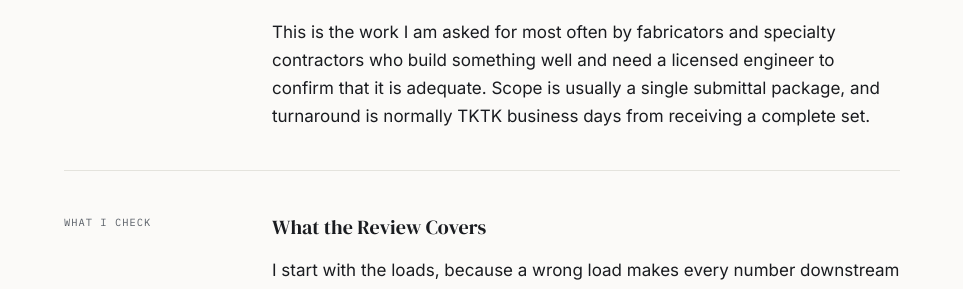
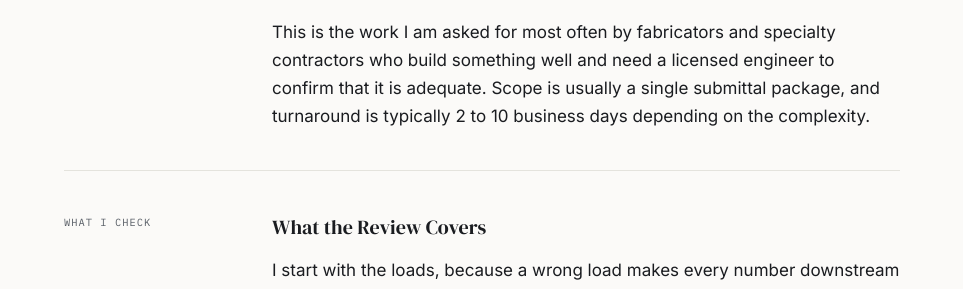
Before and after one commit to Ricyteach/ricyteach.github.io, a Jekyll site: the page built from shop-drawing-review/index.html, in a window 1280 px wide and 900 px high. Shown: the part 460-749 px from the top of the window, without its empty margins (158-1121 px from the left). Built offline with Jekyll 4.4.1, drawn with Linux system fonts in a browser that asks for light colours.

Commit message:
Add service pages for shop drawing review and condition assessment
Create two new service pages at /shop-drawing-review/ and
/condition-assessment/. These are the two services with direct
evidence of search demand, since both of the projects the owner
identified as having found him through search were of these types, and
neither had any page on the site.

Both pages follow the existing service page structure: the section,
rail, eyebrow, and body markup, one level one heading, level two
headings below it, no new stylesheet rules, and no inline styles. The
condition assessment page is deliberately written for a homeowner or a
contractor rather than for an engineer, since that is who searches for
it.

Wire both pages in: two new navigation entries after Structural, two
new entries in the homepage expertise list, a mention in the homepage
practice summary, and cross links from the cold-formed steel and
reinforced concrete sections of the structural engineering page.

Record both pages in the service page list in CLAUDE.md and in the
SERVICE_PAGES set in docs/check-articles.py, so an article may cite
either one as its service page.

Turnaround times are stated as supplied by the owner: 2 to 10 business
days for a shop drawing review and 2 to 5 business days for a
condition assessment report, both depending on complexity. No TKTK
tokens remain.

Two statements still need the owner to confirm they are accurate: that
one round of re-review is included in the original fee, and that site
visits are available in the Dayton region.

The navigation now holds twelve items. It wraps rather than breaking,
and whether to reduce it is an open question for the owner.

Co-Authored-By: Claude Opus 5 <noreply@anthropic.com>
Claude-Session: https://claude.ai/code/session_019b1CTGsaeDdmD8gLVGHKwX

```diff
--- a/condition-assessment/index.html
+++ b/condition-assessment/index.html
@@ -11,7 +11,7 @@ description: "Site visit, evaluation, and written engineering opinion on existin
   <div class="section-body">
     <h1>Structural Condition Assessment</h1>
     <p>Something in an existing building looks wrong, or somebody has told you it is wrong, and you need a licensed engineer to look at it and put an opinion in writing. That is a condition assessment.</p>
-    <p>I visit the structure, document what is actually there, determine whether what you are seeing is a structural problem, and write up what I found and what I recommend. Turnaround on the written report is normally TKTK business days after the site visit.</p>
+    <p>I visit the structure, document what is actually there, determine whether what you are seeing is a structural problem, and write up what I found and what I recommend. Turnaround on the written report is typically 2 to 5 business days after the site visit, depending on the complexity.</p>
   </div>
 </section>
 
--- a/shop-drawing-review/index.html
+++ b/shop-drawing-review/index.html
@@ -11,7 +11,7 @@ description: "Independent engineering review of shop drawings and submittals for
   <div class="section-body">
     <h1>Shop Drawing and Submittal Review</h1>
     <p>A fabricator, installer, or general contractor sends me a set of shop drawings. I review them against the governing code and the design intent, tell you in writing what is adequate and what is not, and provide a stamped letter when the review supports one.</p>
-    <p>This is the work I am asked for most often by fabricators and specialty contractors who build something well and need a licensed engineer to confirm that it is adequate. Scope is usually a single submittal package, and turnaround is normally TKTK business days from receiving a complete set.</p>
+    <p>This is the work I am asked for most often by fabricators and specialty contractors who build something well and need a licensed engineer to confirm that it is adequate. Scope is usually a single submittal package, and turnaround is typically 2 to 10 business days depending on the complexity.</p>
   </div>
 </section>
 
```
